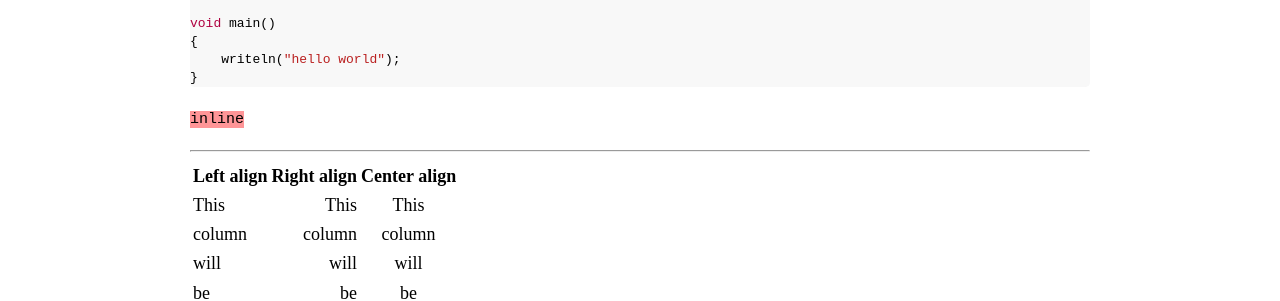
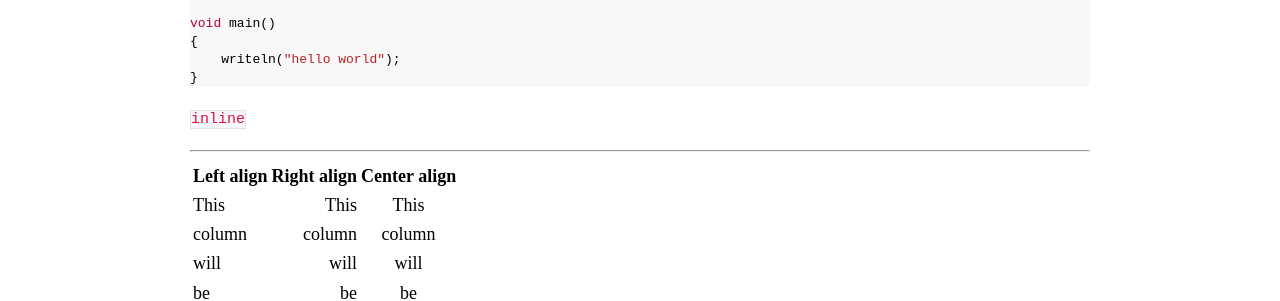
Before and after one commit to hyeondg/warehouse, a Jekyll site: the page built from _posts/2017-12-25-test.md, in a window 1280 px wide. Shown: the part 782-1083 px from the top of the page. Built offline with Jekyll 4.4.1, drawn with Linux system fonts in a browser that asks for light colours; formulas are drawn with MathJax 3.

Commit message:
Update base.scss

```diff
--- a/_sass/base.scss
+++ b/_sass/base.scss
@@ -21,7 +21,9 @@ code {
 code.language-plaintext {
     font-size: $inline-code-size;
     font-family: 'Cascadia', monospace;
-    background-color: #ff9597;
+    color: #d14;
+    background-color: #f7f7f9;
+    border: 1px solid #e1e1e8
 }
 
 pre.highlight {
```
